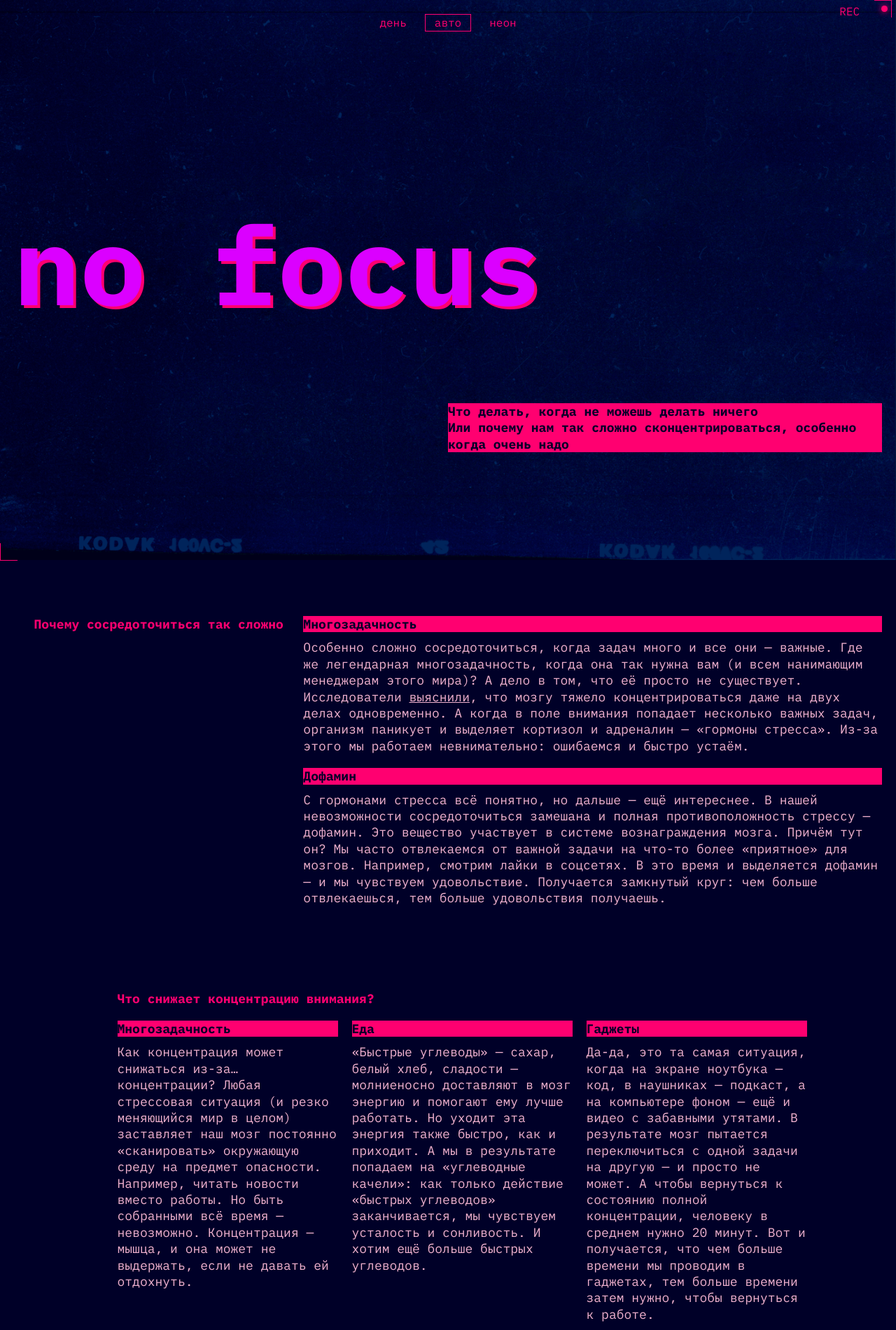
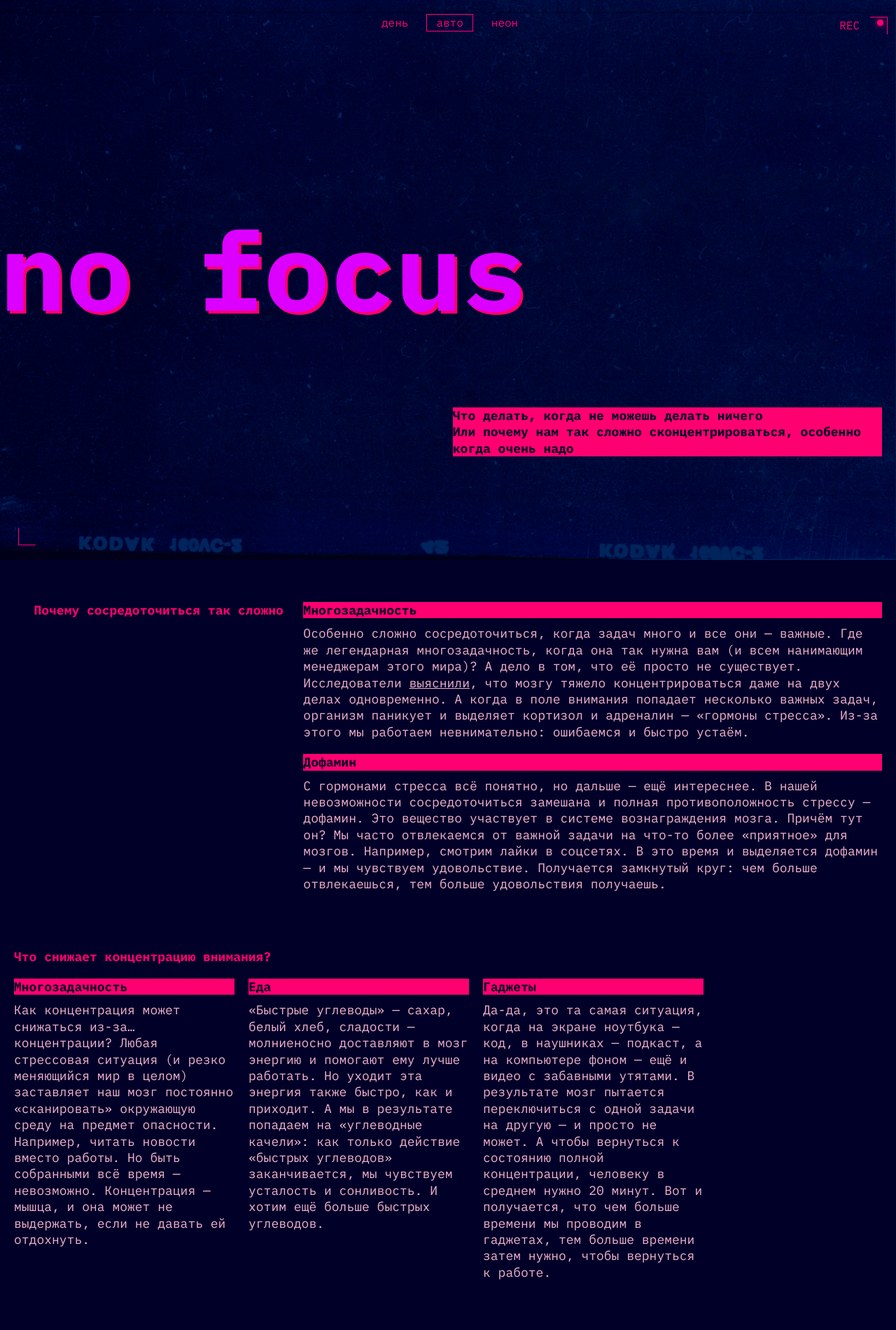
Before and after one commit to simonenkof/slozhno-sosredotochitsya, a plain HTML site: page index.html in a window 1280 px wide. Shown: the top 1900 px of the page at 70% size. Drawn offline with Linux system fonts and the light colour scheme.

Commit message:
1024 resolution

```diff
--- a/styles/style.css
+++ b/styles/style.css
@@ -9,15 +9,14 @@
 .header {
   position: relative;
   display: grid;
-  grid-template-columns: repeat(6, 1fr);
-  grid-template-rows: max-content;
-  background-image: url("../images/cover-image-dark.png");
+  grid-template-columns: repeat(3, 1fr);
+  background-image: url(../images/cover-image-dark.png);
   background-size: cover;
   background-position: center;
   background-repeat: no-repeat;
   height: 100vh;
   padding: 20px;
-  min-height: 768px;
+  padding-left: 0;
 }
 
 .header::before {
@@ -28,8 +27,8 @@
   border-inline-end: 1px solid var(--accent-color);
   width: 25px;
   height: 25px;
-  left: 97.6%;
-  top: 0%;
+  left: 97.1%;
+  top: 3%;
 }
 
 .header::after {
@@ -40,15 +39,15 @@
   border-inline-start: 1px solid var(--accent-color);
   width: 25px;
   height: 25px;
-  left: 0%;
-  top: 97%;
+  left: 2%;
+  top: 94.3%;
 }
 
 .header__decoration {
   position: absolute;
   inset: 0;
   left: 93.7%;
-  top: 0.5%;
+  top: 3%;
   color: var(--accent-color);
   font-family: "IBM Plex mono", sans-serif;
   font-size: 1rem;
@@ -66,13 +65,14 @@
   border-radius: 50%;
   width: 9px;
   height: 9px;
-  left: 74%;
+  left: 67%;
   top: 0.5%;
 }
 
 .header__theme-menu {
-  grid-area: 1 / 3 / 1 / -3;
+  grid-area: 1 / 2 / 1 / 3;
   align-self: start;
+  margin-inline-start: 6%;
 }
 
 .header__theme-menu-list {
@@ -104,10 +104,11 @@
   text-shadow: 4px 4px 0px var(--accent-color);
   font-size: clamp(7.5rem, 0.5625rem + 14.4531vw, 9.8125rem);
   line-height: 82.5%;
+  margin-block-end: 5%;
 }
 
 .header__text {
-  grid-area: 3 / 4 / 3 / -1;
+  grid-area: 3 / 2 / 3 / -1;
   align-self: center;
   block-size: fit-content;
   color: var(--subtitle-color);
@@ -115,17 +116,25 @@
   font-style: normal;
   font-weight: 700;
   line-height: 130%;
+  margin-block-end: 7%;
+  margin-inline-start: 27%;
 }
 
 .title-decor {
   background: var(--accent-color);
 }
 
+.main {
+  display: flex;
+  flex-direction: column;
+  gap: 80px;
+  margin-block-start: 60px;
+  padding: 0 20px;
+}
+
 .introduction {
   display: grid;
   grid-template-columns: repeat(6, 1fr);
-  margin-block-start: 60px;
-  padding: 20px;
 }
 
 .introdution__title {
@@ -162,26 +171,24 @@
 
 .reasons {
   display: grid;
-  grid-template-columns: 315px 315px 315px;
+  grid-template-columns: repeat(3, 1fr);
   justify-content: center;
-  margin-block-start: 80px;
   row-gap: 20px;
-  padding: 20px;
 }
 
 .reasons__title {
-  grid-area: 1 / 1 / 1 / 3;
+  grid-area: 1 / 1 / 1 / 2;
 }
 
 .reasons__blocks {
   grid-area: 2 / 1 / 2 / -1;
-  display: grid;
-  grid-template-columns: 315px 315px 315px;
-  column-gap: 20px;
+  display: flex;
+  gap: 20px;
 }
 
 .reasons__block {
   display: flex;
+  flex-basis: 315px;
   flex-direction: column;
   gap: 10px;
 }
@@ -189,8 +196,6 @@
 .solution {
   display: grid;
   grid-template-columns: repeat(6, 1fr);
-  margin-block-start: 80px;
-  padding: 20px;
 }
 
 .solution__title {
@@ -220,14 +225,12 @@
   display: flex;
   flex-direction: column;
   gap: 20px;
-  margin-block-start: 80px;
-  padding: 20px;
 }
 
 .gallery__images {
   display: grid;
   grid-template-columns: 315px 315px 315px;
-  grid-template-rows: 315px 315px 315px;
+  grid-template-rows: 260px 315px 428px;
   justify-content: center;
   gap: 20px;
 }
@@ -275,8 +278,8 @@
   border-inline-end: 1px solid var(--accent-color);
   width: 25px;
   height: 25px;
-  left: 97.6%;
-  top: 0%;
+  left: 95.7%;
+  top: 0.5%;
 }
 
 .footer::after {
@@ -287,8 +290,8 @@
   border-inline-start: 1px solid var(--accent-color);
   width: 25px;
   height: 25px;
-  left: 0%;
-  top: 94.3%;
+  left: 2%;
+  top: 92%;
 }
 
 .footer__title {
@@ -297,4 +300,5 @@
   font-family: "IBM Plex mono", sans-serif;
   font-size: clamp(7.5rem, 0.5625rem + 14.4531vw, 9.8125rem);
   line-height: 82.5%;
+  margin-block-end: 3%;
 }
```
